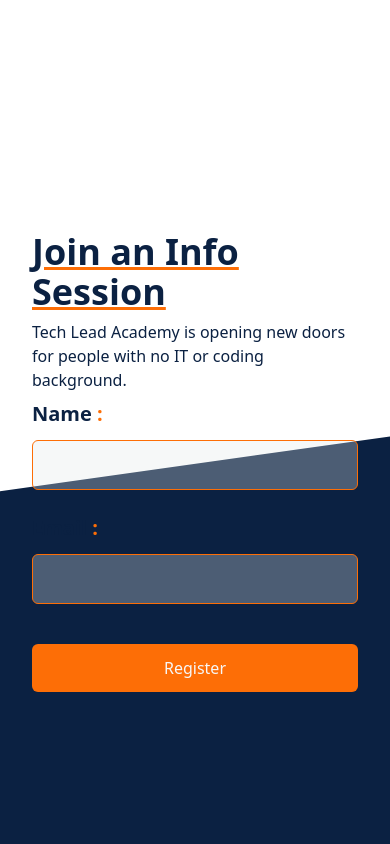
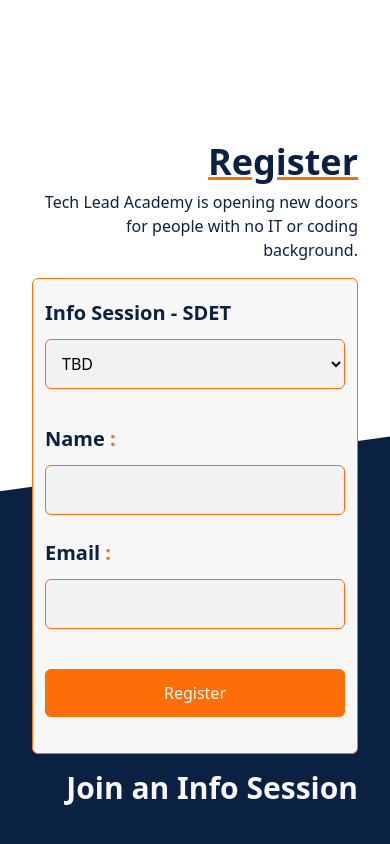
Before and after one commit to KaiIemsawat/tla-page, a React (Vite) app: page / in a window 390 px wide. Shown: the part 5992-6836 px from the top of the page. Built offline with nearby package versions, Linux system fonts and the light colour scheme.

Commit message:
Redesigned register section

```diff
--- a/package.json
+++ b/package.json
@@ -12,6 +12,7 @@
   "dependencies": {
     "react": "^18.2.0",
     "react-dom": "^18.2.0",
+    "react-scroll": "^1.9.0",
     "swiper": "^11.0.5"
   },
   "devDependencies": {
--- /dev/null
+++ b/src/components/LgScreenRegister.jsx
@@ -0,0 +1,62 @@
+const LgScreenRegister = () => {
+    return (
+        <div className="md:max-w-[860px] lg:max-w-[1020px] w-full lg:grid lg:grid-cols-5 gap-4">
+            <div className="col-span-2 text-c-blue items-end lg:justify-end flex">
+                <h3 className="text-4xl font-semibold text-c-white">
+                    Join an Info Session
+                </h3>
+            </div>
+            <form className="flex flex-col col-span-3" action="">
+                <div className="text-end lg:text-start">
+                    <h2 className="text-6xl font-semibold text-c-blue underline decoration-c-orange py-2">
+                        Register
+                    </h2>
+                    <p className="text-c-blue font-light">
+                        Tech Lead Academy is opening new doors for people with
+                        no IT or coding background.
+                    </p>
+                </div>
+                <div className="border p-3 border-c-orange rounded-md bg-c-white mt-4">
+                    <div className="flex flex-col gap-3">
+                        <label className=" mt-2 font-semibold text-c-blue text-xl">
+                            Info Session - SDET
+                        </label>
+                        <select
+                            className="border border-c-orange rounded-md p-3  bg-c-white-2 bg-opacity-30 mb-4"
+                            name=""
+                            id=""
+                        >
+                            <option value="tbd">TBD</option>
+                        </select>
+                        <label className=" mt-2 font-semibold text-c-blue text-xl max-w-[64px]">
+                            Name&nbsp;
+                            <span className="font-bold text-c-orange">:</span>
+                        </label>
+                        <input
+                            className="border border-c-orange rounded-md p-3 text-c-orange bg-c-white-2 bg-opacity-30 mb-4"
+                            type="text"
+                            name="name"
+                            id=""
+                        />
+                    </div>
+                    <div className="flex flex-col gap-3">
+                        <label className=" mt-2 font-semibold text-c-blue text-xl max-w-[64px]">
+                            Email&nbsp;
+                            <span className="font-bold text-c-orange">:</span>
+                        </label>
+                        <input
+                            className="border border-c-orange rounded-md p-3 text-c-orange bg-c-white-2 bg-opacity-30 mb-4"
+                            type="email"
+                            name="email"
+                            id=""
+                        />
+                    </div>
+                    <button className="w-full my-6 p-3 bg-c-orange rounded-md duration-500  text-c-white hover:text-c-blue hover:opacity-80">
+                        Register
+                    </button>
+                </div>
+            </form>
+        </div>
+    );
+};
+export default LgScreenRegister;
--- /dev/null
+++ b/src/components/MobileRgister.jsx
@@ -0,0 +1,62 @@
+const MobileRgister = () => {
+    return (
+        <div className="md:max-w-[860px] lg:max-w-[1020px] w-full lg:grid lg:grid-cols-5 gap-4">
+            <form className="flex flex-col col-span-3" action="">
+                <div className="text-end lg:text-start">
+                    <h2 className="text-4xl font-semibold text-c-blue underline decoration-c-orange py-2">
+                        Register
+                    </h2>
+                    <p className="text-c-blue font-light">
+                        Tech Lead Academy is opening new doors for people with
+                        no IT or coding background.
+                    </p>
+                </div>
+                <div className="border p-3 border-c-orange rounded-md bg-c-white mt-4">
+                    <div className="flex flex-col gap-3">
+                        <label className=" mt-2 font-semibold text-c-blue text-xl">
+                            Info Session - SDET
+                        </label>
+                        <select
+                            className="border border-c-orange rounded-md p-3  bg-c-white-2 bg-opacity-30 mb-4"
+                            name=""
+                            id=""
+                        >
+                            <option value="tbd">TBD</option>
+                        </select>
+                        <label className=" mt-2 font-semibold text-c-blue text-xl max-w-[64px]">
+                            Name&nbsp;
+                            <span className="font-bold text-c-orange">:</span>
+                        </label>
+                        <input
+                            className="border border-c-orange rounded-md p-3 text-c-orange bg-c-white-2 bg-opacity-30 mb-4"
+                            type="text"
+                            name="name"
+                            id=""
+                        />
+                    </div>
+                    <div className="flex flex-col gap-3">
+                        <label className=" mt-2 font-semibold text-c-blue text-xl max-w-[64px]">
+                            Email&nbsp;
+                            <span className="font-bold text-c-orange">:</span>
+                        </label>
+                        <input
+                            className="border border-c-orange rounded-md p-3 text-c-orange bg-c-white-2 bg-opacity-30 mb-4"
+                            type="email"
+                            name="email"
+                            id=""
+                        />
+                    </div>
+                    <button className="w-full my-6 p-3 bg-c-orange rounded-md duration-500  text-c-white hover:text-c-blue hover:opacity-80">
+                        Register
+                    </button>
+                </div>
+            </form>
+            <div className="col-span-2 items-end justify-end flex pt-4">
+                <h3 className="text-3xl font-semibold text-c-white">
+                    Join an Info Session
+                </h3>
+            </div>
+        </div>
+    );
+};
+export default MobileRgister;
--- a/src/components/Navbar.jsx
+++ b/src/components/Navbar.jsx
@@ -1,4 +1,5 @@
 import MoreDropdown from "./MoreDropdown";
+import { Link as Scroll } from "react-scroll";
 
 const Navbar = () => {
     return (
@@ -9,16 +10,20 @@
             />
             <div>
                 <ul className="hidden md:flex md:items-center">
-                    <li className="px-3 py-5 font-semibold hover:bg-[#ffffff] duration-500">
-                        Home
+                    <li className="cursor-pointer px-3 py-5 font-semibold hover:bg-[#ffffff] duration-500">
+                        <Scroll to="home" smooth duration={500}>
+                            Home
+                        </Scroll>
                     </li>
-                    <li className="px-3 py-5 font-semibold hover:bg-[#ffffff] duration-500">
-                        Our Programs
+                    <li className="cursor-pointer px-3 py-5 font-semibold hover:bg-[#ffffff] duration-500">
+                        <Scroll to="programs" smooth duration={500}>
+                            Our Programs
+                        </Scroll>
                     </li>
-                    <li className="px-3 py-5 font-semibold hover:bg-[#ffffff] duration-500">
+                    <li className="cursor-pointer px-3 py-5 font-semibold hover:bg-[#ffffff] duration-500">
                         Contact Us
                     </li>
-                    <li className="py-5 font-semibold hover:bg-[#ffffff] duration-500">
+                    <li className="cursor-pointer py-5 font-semibold hover:bg-[#ffffff] duration-500">
                         <MoreDropdown />
                     </li>
                     <li className="px-3 py-5 ">
--- a/src/scenes/Register.jsx
+++ b/src/scenes/Register.jsx
@@ -1,4 +1,32 @@
+import { useEffect, useState } from "react";
+import MobileRgister from "../components/MobileRgister";
+import LgScreenRegister from "../components/LgScreenRegister";
+
 const Register = () => {
+    const [screenWidth, setScreenWidth] = useState(window.innerWidth);
+    const [isScreenLg, setIsScreenLg] = useState(false);
+    console.log(isScreenLg);
+
+    // console.log(screenWidth);
+
+    useEffect(() => {
+        const handleResize = () => {
+            setScreenWidth(window.innerWidth);
+
+            if (window.innerWidth > 1024) {
+                setIsScreenLg(true);
+            } else {
+                setIsScreenLg(false);
+            }
+        };
+
+        window.addEventListener("resize", handleResize);
+
+        return () => {
+            window.removeEventListener("resize", handleResize);
+        };
+    }, []);
+
     return (
         <div
             className="w-full h-screen overflow-hidden relative px-8"
@@ -8,50 +36,9 @@
                 <div className="absolute bottom-0 left-1/2 transform -translate-x-1/3 translate-y-2/4 z-[-1]">
                     <div className="bg-c-blue w-[5000px] h-[1080px] rounded-[220px] rotate-[-8deg] "></div>
                 </div>
-                <div className="md:max-w-[860px] lg:max-w-[1020px] w-full ">
-                    <div className="text-start">
-                        <h2 className="text-4xl sm:text-6xl font-semibold text-c-blue underline decoration-c-orange py-2">
-                            Join an Info Session
-                        </h2>
-                        <p className="text-c-blue font-light">
-                            Tech Lead Academy is opening new doors for people
-                            with no IT or coding background.
-                        </p>
-                    </div>
-                    <form className="flex flex-col" action="">
-                        <div className="flex flex-col gap-3">
-                            <label className=" mt-2 font-semibold text-c-blue text-xl max-w-[64px]">
-                                Name&nbsp;
-                                <span className="font-bold text-c-orange">
-                                    :
-                                </span>
-                            </label>
-                            <input
-                                className="border border-c-orange rounded-md p-3 text-c-orange bg-c-white-2 bg-opacity-30 mb-4"
-                                type="text"
-                                name="name"
-                                id=""
-                            />
-                        </div>
-                        <div className="flex flex-col gap-3">
-                            <label className=" mt-2 font-semibold text-c-blue text-xl max-w-[64px]">
-                                Email&nbsp;
-                                <span className="font-bold text-c-orange">
-                                    :
-                                </span>
-                            </label>
-                            <input
-                                className="border border-c-orange rounded-md p-3 text-c-orange bg-c-white-2 bg-opacity-30 mb-4"
-                                type="email"
-                                name="email"
-                                id=""
-                            />
-                        </div>
-                        <button className="my-6 p-3 bg-c-orange rounded-md duration-500  text-c-white hover:text-c-blue hover:opacity-80">
-                            Register
-                        </button>
-                    </form>
-                </div>
+
+                {isScreenLg ? <LgScreenRegister /> : <MobileRgister />}
+                {/*  */}
             </div>
         </div>
     );
```
Also changed, not shown: 1 other file (tests, documents, lock files or other folders).
